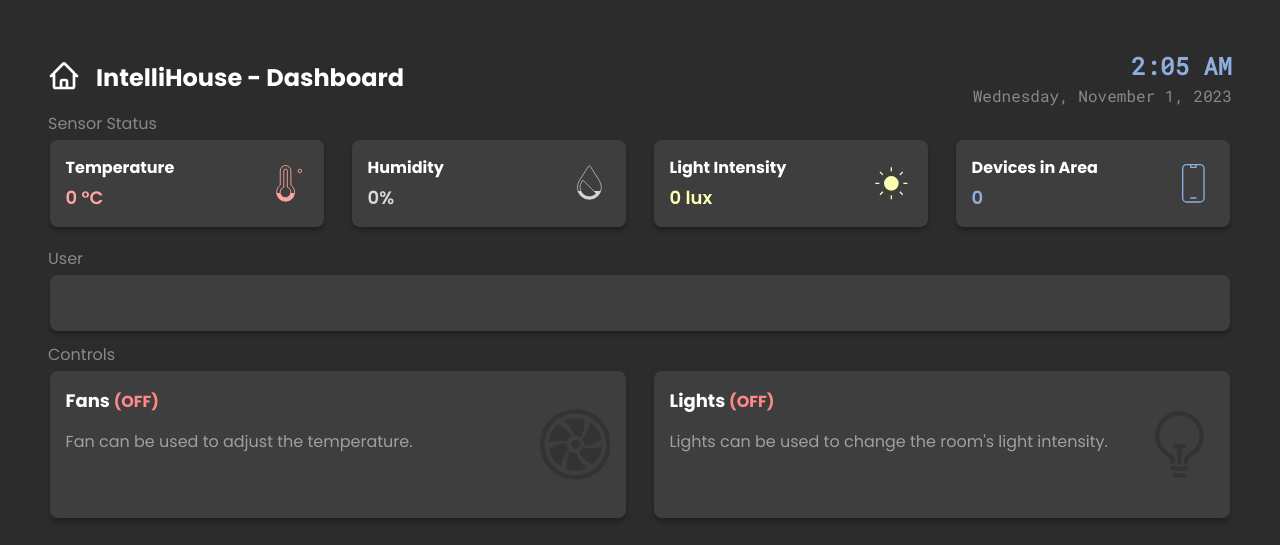
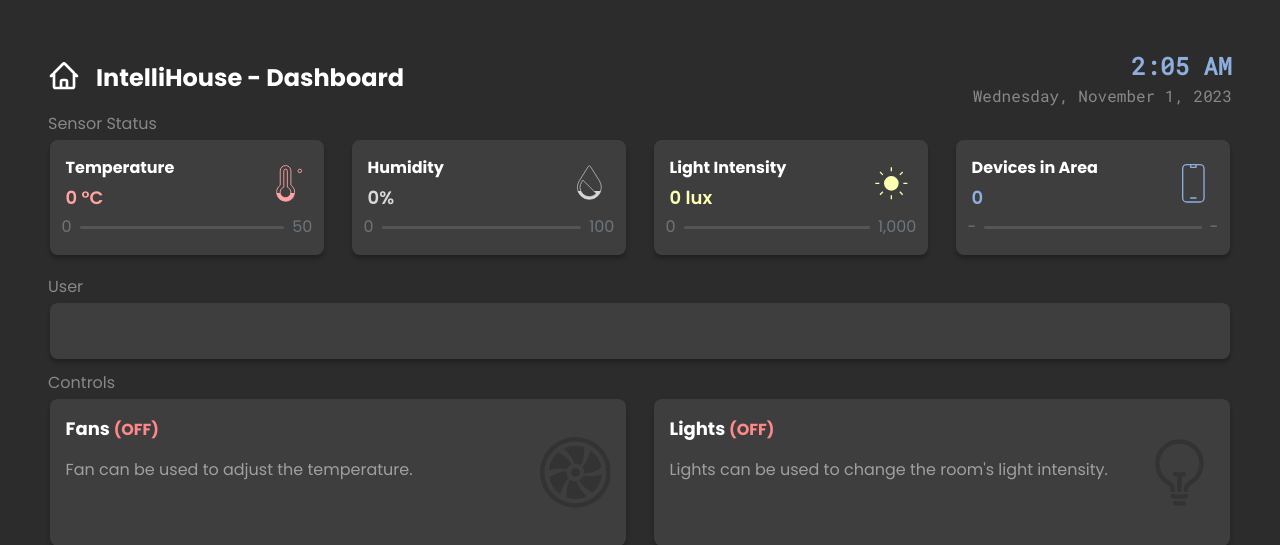
Before and after one commit to Jxl-s/iot-dashboard, a Flask app: page / in a window 1280 px wide. Shown: the top 545 px of the page. Run offline with Flask 3, Linux system fonts and the light colour scheme; data that the repository does not hold is empty; parts of the project's set-up code (start-up, migrations or seed data) failed here and were passed over; some libraries are stand-ins or nearby versions.

Commit message:
added better bar on sensor cards

```diff
--- a/static/index.html
+++ b/static/index.html
@@ -67,7 +67,17 @@
                             <circle cx="19" cy="5" r="1" fill="none" />
                         </svg>
                     </div>
+
+                    <div class="px-2 mt-1 d-flex align-items-center">
+                        <span class="text-secondary">0</span>
+                        <div class="w-100 rounded sensor-bar-back mx-2">
+                            <div id="bar_temp" style="width: 0%; background-color: #ffa3a3aa;" class="rounded h-100">
+                            </div>
+                        </div>
+                        <span class="text-secondary">50</span>
+                    </div>
                 </div>
+
             </div>
             <div class="col-12 col-lg-3">
                 <div class="custom-card row align-items-center justify-content-between">
@@ -91,6 +101,15 @@
                                 d="M23.4761,13.9932,16.8472,3.4365a1.04,1.04,0,0,0-1.6944,0L8.4941,14.0444A9.9861,9.9861,0,0,0,7,19a9,9,0,0,0,18,0A10.0632,10.0632,0,0,0,23.4761,13.9932ZM16,26.0005a7.0089,7.0089,0,0,1-7-7,7.978,7.978,0,0,1,1.2183-3.9438l.935-1.4888L21.2271,23.6411A6.9772,6.9772,0,0,1,16,26.0005Z"
                                 fill="url(#gradient_hum)" />
                         </svg>
+                    </div>
+
+                    <div class="px-2 mt-1 d-flex align-items-center">
+                        <span class="text-secondary">0</span>
+                        <div class="w-100 rounded sensor-bar-back mx-2">
+                            <div id="bar_hum" style="width: 0%; background-color: #d8d8d8aa;" class="rounded h-100">
+                            </div>
+                        </div>
+                        <span class="text-secondary">100</span>
                     </div>
                 </div>
             </div>
@@ -118,6 +137,15 @@
                                 fill="url(#gradient_light)" />
                         </svg>
                     </div>
+
+                    <div class="px-2 mt-1 d-flex align-items-center">
+                        <span class="text-secondary">0</span>
+                        <div class="w-100 rounded sensor-bar-back mx-2">
+                            <div id="bar_light" style="width: 0%; background-color: #fcffb2aa;" class="rounded h-100">
+                            </div>
+                        </div>
+                        <span class="text-secondary">1,000</span>
+                    </div>
                 </div>
             </div>
             <div class="col-12 col-lg-3">
@@ -135,6 +163,14 @@
                                 d="M10.5 1.5H8.25A2.25 2.25 0 006 3.75v16.5a2.25 2.25 0 002.25 2.25h7.5A2.25 2.25 0 0018 20.25V3.75a2.25 2.25 0 00-2.25-2.25H13.5m-3 0V3h3V1.5m-3 0h3m-3 18.75h3" />
                         </svg>
                     </div>
+
+                    <div class="px-2 mt-1 d-flex align-items-center">
+                        <span class="text-secondary">-</span>
+                        <div class="w-100 rounded sensor-bar-back mx-2">
+                        </div>
+                        <span class="text-secondary">-</span>
+                    </div>
+
                 </div>
             </div>
         </section>
--- a/static/scripts/data.js
+++ b/static/scripts/data.js
@@ -35,10 +35,17 @@ class StateFunctions {
 
         // Update gradients
         const tempPercentage = inverseLerp(State.sensors.temperature, 0, 50);
-        const humPercentage = inverseLerp(State.sensors.humidity, 20, 80);
+        const humPercentage = inverseLerp(State.sensors.humidity, 0, 100);
+        const lightPercentage = inverseLerp(State.sensors.light_intensity, 0, 1000);
 
         $("#gradient_temp > stop").attr("offset", tempPercentage);
+        $("#bar_temp").css("width", tempPercentage * 100 + "%");
+
         $("#gradient_hum > stop").attr("offset", humPercentage);
+        $("#bar_hum").css("width", humPercentage * 100 + "%");
+
+        $("#gradient_light > stop").attr("offset", lightPercentage);
+        $("#bar_light").css("width", lightPercentage * 100 + "%");
 
         // Update arrows
         Favourites.updateArrows();
--- a/static/styles.css
+++ b/static/styles.css
@@ -203,3 +203,8 @@ body {
     right: 0;
     margin: 1em 3em 0 0;
 }
+
+.sensor-bar-back {
+    height: 3px;
+    background-color: #555555;
+}
```
